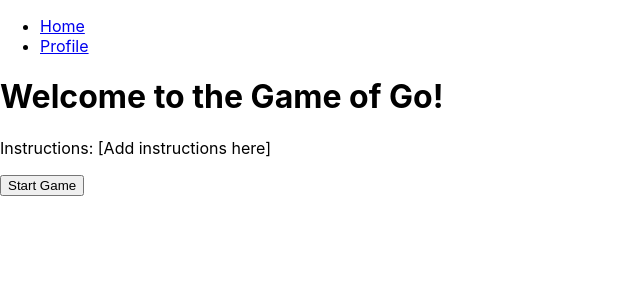
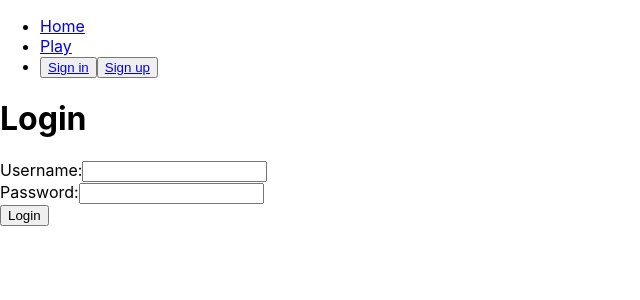
Before and after one commit to Corentin-kzk/GameOfGo, a React (Create React App) app in the folder front-end/: page /login in a window 1280 px wide. Shown: the top 300 px of the page, without its empty margins (0-640 px from the left). Built offline with nearby package versions, Linux system fonts and the light colour scheme.

Commit message:
core: include react-router-dom

```diff
--- a/front-end/package.json
+++ b/front-end/package.json
@@ -8,6 +8,7 @@
     "@testing-library/user-event": "^13.5.0",
     "react": "^18.3.1",
     "react-dom": "^18.3.1",
+    "react-router-dom": "^6.23.1",
     "react-scripts": "5.0.1",
     "web-vitals": "^2.1.4"
   },
--- a/front-end/src/components/Navbar/Navbar.jsx
+++ b/front-end/src/components/Navbar/Navbar.jsx
@@ -5,7 +5,11 @@ const Navbar = () => {
         <nav>
             <ul>
                 <li><a href="/">Home</a></li>
-                <li><a href="/about">Profile</a></li>
+                <li><a href="/play">Play</a></li>
+                <li>
+                    <button><a href="/login">Sign in</a></button>
+                    <button><a href="/signup">Sign up</a></button>
+                </li>
             </ul>
         </nav>
     );
--- a/front-end/src/index.js
+++ b/front-end/src/index.js
@@ -2,14 +2,36 @@ import React from 'react';
 import ReactDOM from 'react-dom/client';
 import './index.css';
 import Homepage from "./pages/Home/Homepage";
+import Login from './pages/Login/Login';
 import reportWebVitals from './reportWebVitals';
 import Navbar from './components/Navbar/Navbar';
+import {
+  createBrowserRouter,
+  RouterProvider,
+} from "react-router-dom";
+
 
 const root = ReactDOM.createRoot(document.getElementById('root'));
+
+const router = createBrowserRouter([
+  {
+    path: "/",
+    element: <Homepage />,
+  },
+  {
+    path: "/test",
+    element: <p>Test</p>,
+  },
+  {
+    path: "/login",
+    element: <Login />,
+  },
+]);
+
 root.render(
   <React.StrictMode>
-    <Navbar />
-    <Homepage />
+    {router.element === <Login /> ? null : <Navbar />}
+    <RouterProvider router={router} />
   </React.StrictMode>
 );
 
--- /dev/null
+++ b/front-end/src/pages/Login/Login.jsx
@@ -0,0 +1,36 @@
+import React, { useState } from 'react';
+
+const Login = () => {
+    const [username, setUsername] = useState('');
+    const [password, setPassword] = useState('');
+
+    const handleUsernameChange = (e) => {
+        setUsername(e.target.value);
+    };
+
+    const handlePasswordChange = (e) => {
+        setPassword(e.target.value);
+    };
+
+    const handleSubmit = (e) => {
+        e.preventDefault();
+        // Add your login logic here
+    };
+
+    return (
+        <div>
+            <h1>Login</h1>
+            <form onSubmit={handleSubmit}>
+                <label>Username:</label>
+                <input type="text" value={username} onChange={handleUsernameChange} />
+                <br />
+                <label>Password:</label>
+                <input type="password" value={password} onChange={handlePasswordChange} />
+                <br />
+                <button type="submit">Login</button>
+            </form>
+        </div>
+    );
+};
+
+export default Login;
```
Also changed, not shown: 1 other file (tests, documents, lock files or other folders).
